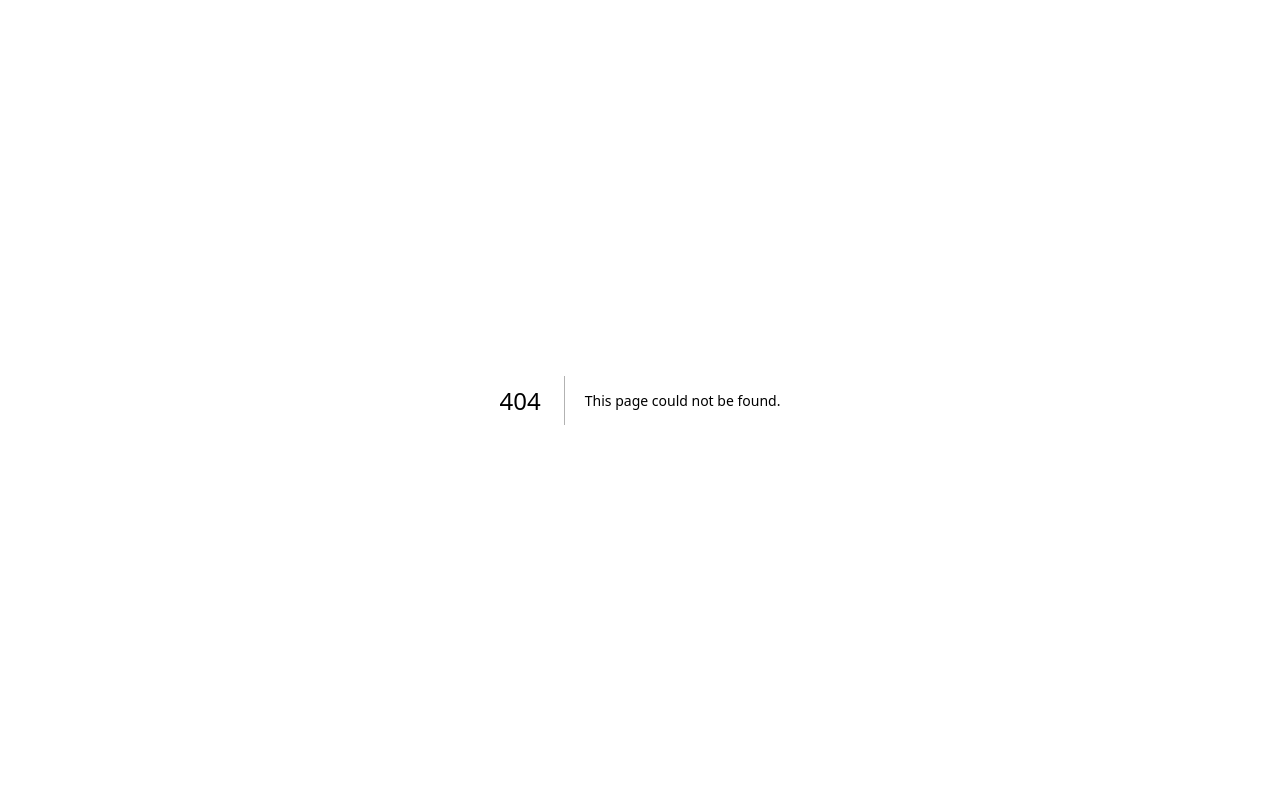
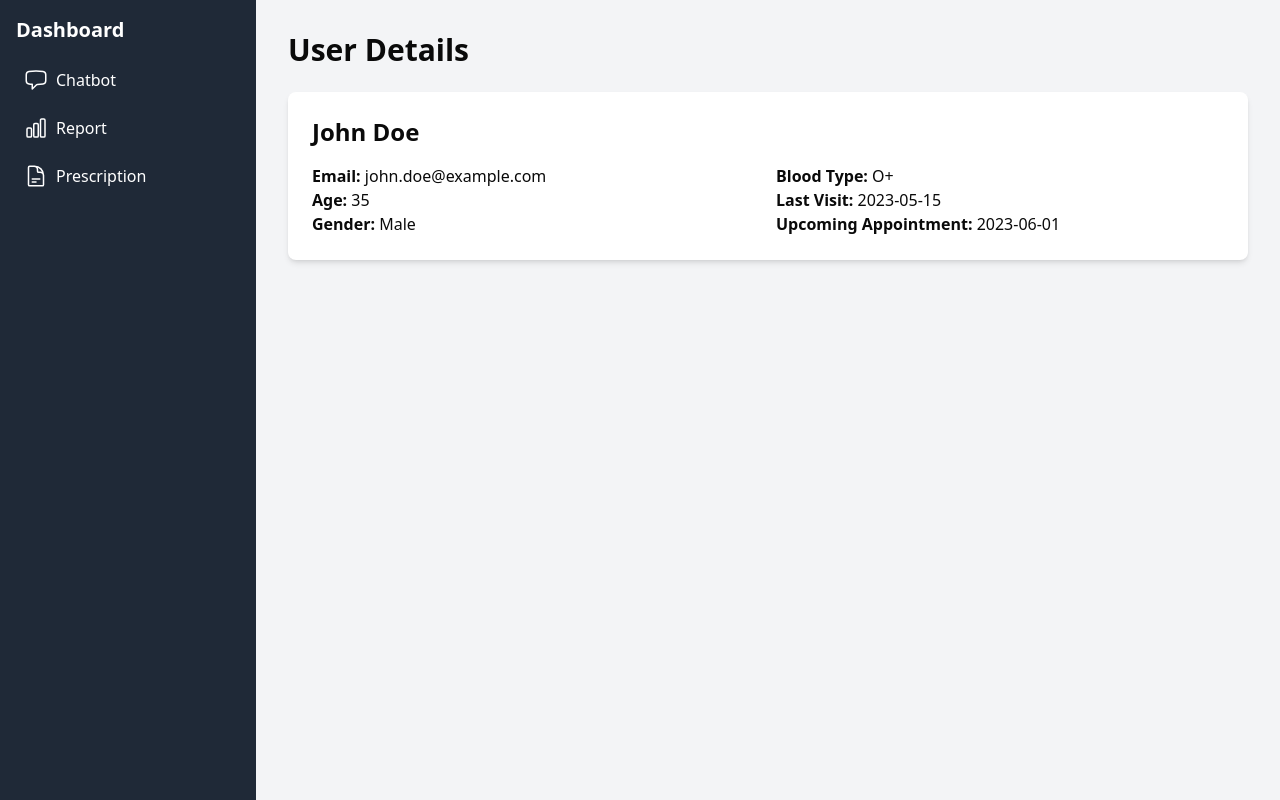
Before and after one commit to Sashaktsaxena/Medisync, a Next.js app in the folder frontend/: page /dashboard in a window 1280 px wide. Before the commit this address had no page. Built offline with nearby package versions, Linux system fonts and the light colour scheme.

Commit message:
dashboard completed

```diff
--- a/frontend/package.json
+++ b/frontend/package.json
@@ -9,6 +9,7 @@
     "lint": "next lint"
   },
   "dependencies": {
+    "@heroicons/react": "^2.2.0",
     "@radix-ui/react-label": "^2.1.1",
     "@radix-ui/react-slot": "^1.1.1",
     "@supabase/supabase-js": "^2.48.1",
--- /dev/null
+++ b/frontend/src/app/appointments/page.tsx
@@ -0,0 +1,44 @@
+"use client"
+import { useEffect, useState } from 'react';
+import { createClient } from '@supabase/supabase-js';
+import { DoctorCard } from "@/components/doctor-card";
+import { supabase } from "@/lib/supabaseClient"
+// Initialize Supabase Client
+
+
+export default function AppointmentsPage() {
+  const [doctors, setDoctors] = useState([]);
+
+  // Fetch doctors data from Supabase
+  useEffect(() => {
+    const fetchDoctors = async () => {
+      const { data, error } = await supabase
+        .from('doctors')
+        .select('name, specialty, image_url');
+
+      if (error) {
+        console.error('Error fetching doctors:', error);
+      } else {
+        setDoctors(data);
+      }
+    };
+
+    fetchDoctors();
+  }, []);
+
+  return (
+    <div className="container mx-auto py-8 px-4 max-w-3xl">
+      <h1 className="text-3xl font-bold mb-6">Book an Appointment</h1>
+      <div className="space-y-6">
+        {doctors.map((doctor) => (
+          <DoctorCard
+            key={doctor.name}
+            name={doctor.name}
+            specialty={doctor.specialty}
+            imageUrl={doctor.image_url || '/placeholder.svg?height=100&width=100'}
+          />
+        ))}
+      </div>
+    </div>
+  );
+}
--- /dev/null
+++ b/frontend/src/app/dashboard/page.tsx
@@ -0,0 +1,54 @@
+"use client"
+
+import { useState } from "react"
+import { Sidebar } from "@/components/sidebar"
+
+const userDetails = {
+  name: "John Doe",
+  email: "john.doe@example.com",
+  age: 35,
+  gender: "Male",
+  bloodType: "O+",
+  lastVisit: "2023-05-15",
+  upcomingAppointment: "2023-06-01",
+}
+
+export default function DashboardPage() {
+  const [isSidebarOpen, setIsSidebarOpen] = useState(false)
+
+  return (
+    <div className="flex h-screen bg-gray-100">
+      <Sidebar onOpenChange={setIsSidebarOpen} />
+      <main className={`flex-1 p-8 transition-all duration-300 ease-in-out ${isSidebarOpen ? "ml-64" : "ml-16"}`}>
+        <h1 className="text-3xl font-bold mb-6">User Details</h1>
+        <div className="bg-white shadow-md rounded-lg p-6">
+          <h2 className="text-2xl font-semibold mb-4">{userDetails.name}</h2>
+          <div className="grid grid-cols-1 md:grid-cols-2 gap-4">
+            <div>
+              <p>
+                <strong>Email:</strong> {userDetails.email}
+              </p>
+              <p>
+                <strong>Age:</strong> {userDetails.age}
+              </p>
+              <p>
+                <strong>Gender:</strong> {userDetails.gender}
+              </p>
+            </div>
+            <div>
+              <p>
+                <strong>Blood Type:</strong> {userDetails.bloodType}
+              </p>
+              <p>
+                <strong>Last Visit:</strong> {userDetails.lastVisit}
+              </p>
+              <p>
+                <strong>Upcoming Appointment:</strong> {userDetails.upcomingAppointment}
+              </p>
+            </div>
+          </div>
+        </div>
+      </main>
+    </div>
+  )
+}
--- /dev/null
+++ b/frontend/src/components/doctor-card.tsx
@@ -0,0 +1,27 @@
+import Image from "next/image"
+import { Button } from "@/components/ui/button"
+
+interface DoctorCardProps {
+  name: string
+  specialty: string
+  imageUrl: string
+}
+
+export function DoctorCard({ name, specialty, imageUrl }: DoctorCardProps) {
+  return (
+    <div className="flex items-center p-4 bg-white rounded-lg shadow-md w-full">
+      <Image
+        src={imageUrl || "/placeholder.svg"}
+        alt={`Dr. ${name}`}
+        width={120}
+        height={120}
+        className="rounded-lg mr-6"
+      />
+      <div className="flex-grow">
+        <h2 className="text-xl font-semibold">{name}</h2>
+        <p className="text-gray-600">{specialty}</p>
+      </div>
+      <Button>Book Appointment</Button>
+    </div>
+  )
+}
--- /dev/null
+++ b/frontend/src/components/sidebar.tsx
@@ -0,0 +1,45 @@
+import { useState } from "react"
+import { ChatBubbleLeftIcon, DocumentTextIcon, ChartBarIcon } from "@heroicons/react/24/outline"
+
+const sidebarItems = [
+  { name: "Chatbot", icon: ChatBubbleLeftIcon },
+  { name: "Report", icon: ChartBarIcon },
+  { name: "Prescription", icon: DocumentTextIcon },
+]
+
+interface SidebarProps {
+  onOpenChange: (isOpen: boolean) => void
+}
+
+export function Sidebar({ onOpenChange }: SidebarProps) {
+  const [isOpen, setIsOpen] = useState(false)
+
+  const handleOpenChange = (open: boolean) => {
+    setIsOpen(open)
+    onOpenChange(open)
+  }
+
+  return (
+    <div
+      className={`fixed top-0 left-0 h-full bg-gray-800 text-white transition-all duration-300 ease-in-out ${
+        isOpen ? "w-64" : "w-16"
+      }`}
+      onMouseEnter={() => handleOpenChange(true)}
+      onMouseLeave={() => handleOpenChange(false)}
+    >
+      <div className="p-4">
+        <h2 className={`text-xl font-bold mb-4 ${isOpen ? "block" : "hidden"}`}>Dashboard</h2>
+        <nav>
+          <ul className="space-y-2">
+            {sidebarItems.map((item) => (
+              <li key={item.name} className="flex items-center space-x-2 p-2 hover:bg-gray-700 rounded cursor-pointer">
+                <item.icon className="h-6 w-6" />
+                <span className={isOpen ? "block" : "hidden"}>{item.name}</span>
+              </li>
+            ))}
+          </ul>
+        </nav>
+      </div>
+    </div>
+  )
+}
```
Also changed, not shown: 1 other file (tests, documents, lock files or other folders).
